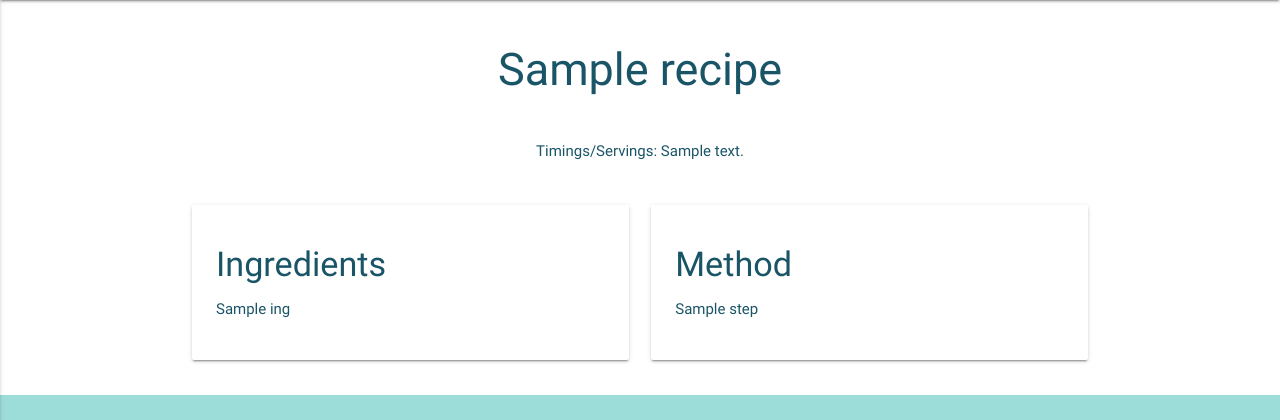
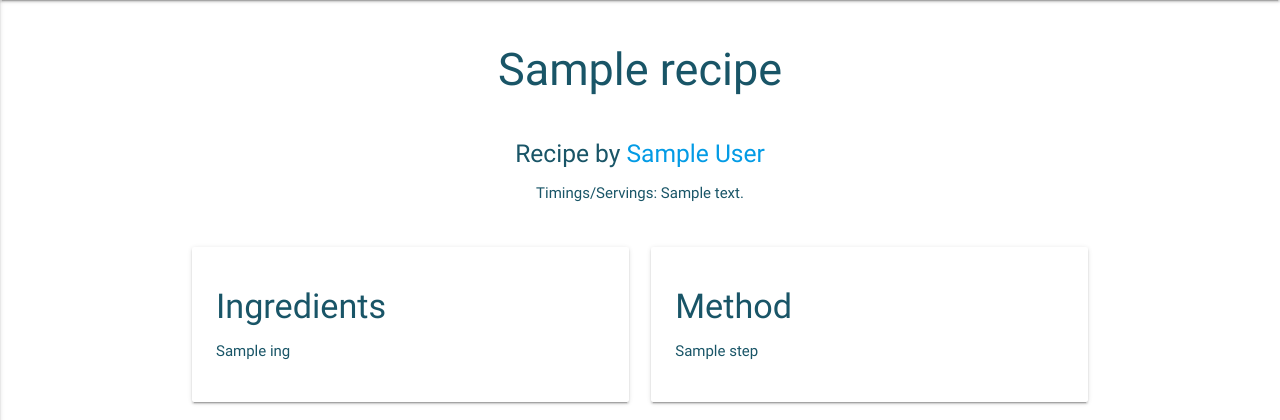
Before and after one commit to LWilsonDev/recipe-book, a Flask app: template templates/recipe.html in a window 1280 px wide. Shown: the part 64-484 px from the top of the page. Run offline with Flask 2, Linux system fonts and the light colour scheme; the template is opened without the code that fills it: most values are stand-ins (such as "Sample title", 1, 10 or a date in 2020); some libraries are stand-ins or nearby versions; some web fonts are replaced.

Commit message:
recipe author link

```diff
--- a/templates/recipe.html
+++ b/templates/recipe.html
@@ -2,11 +2,13 @@
 <div class='row'>
     <div class="col s12 text-center">
         <h2 class="page-title">{{ recipe.title }}</h2>
+        <h5>Recipe by <a href="{{url_for('myrecipes', username=recipe.author)}}">{{ recipe.author }}</a></h5>
 
         {% if session['username'] == recipe.author %}
 
         <a href="{{url_for('edit_recipe', recipe_id=recipe._id)}}" method="POST" class="waves-effect waves-light btn">Edit</a>
-        <a href="{{ url_for('delete_recipe', recipe_id=recipe._id) }}" class="waves-effect waves-light btn red">Delete</a> {% endif %}
+        <a href="{{ url_for('delete_recipe', recipe_id=recipe._id) }}" class="waves-effect waves-light btn red">Delete</a>
+        {% endif %}
 
 
         <p>Timings/Servings: {{recipe.description}}</p>
```
